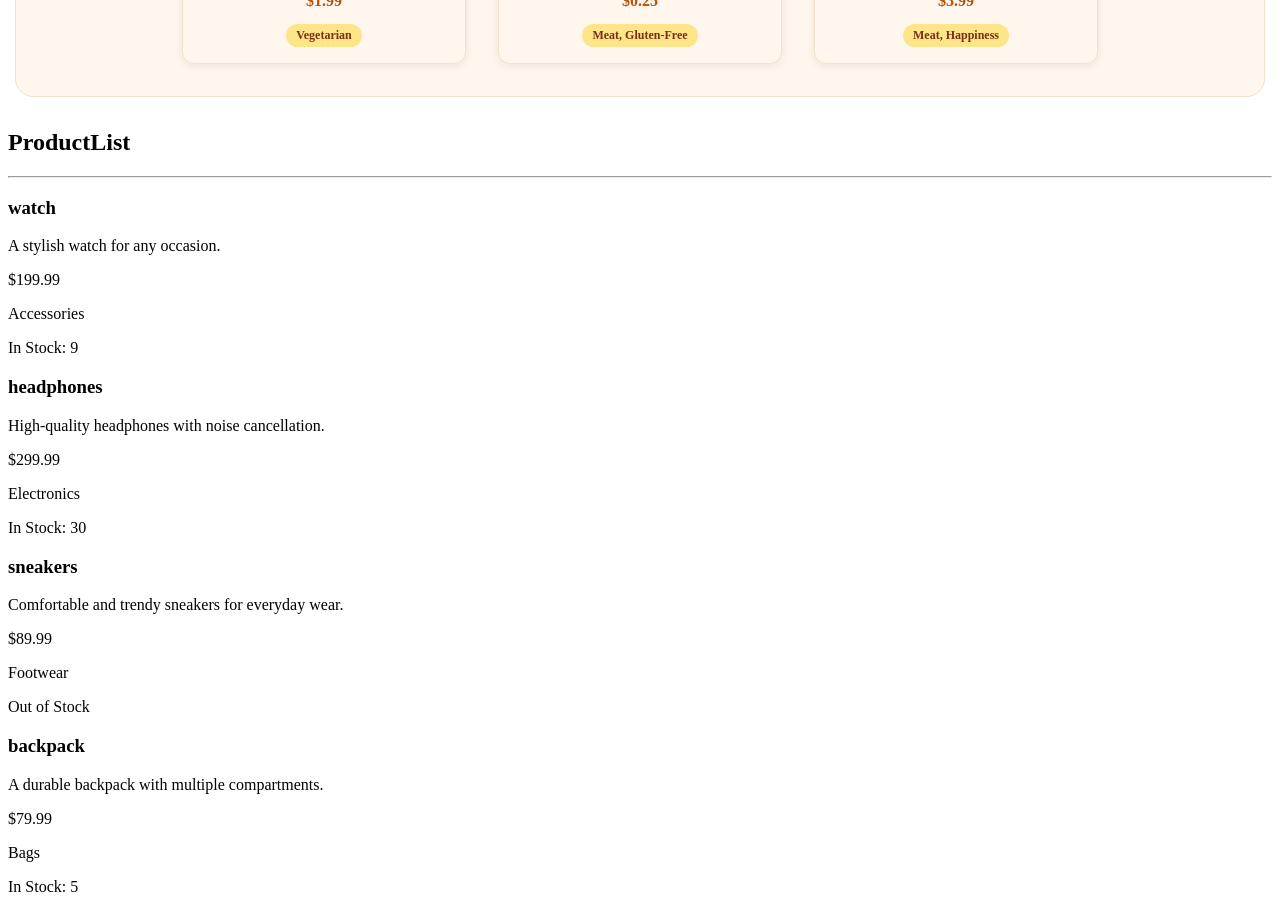
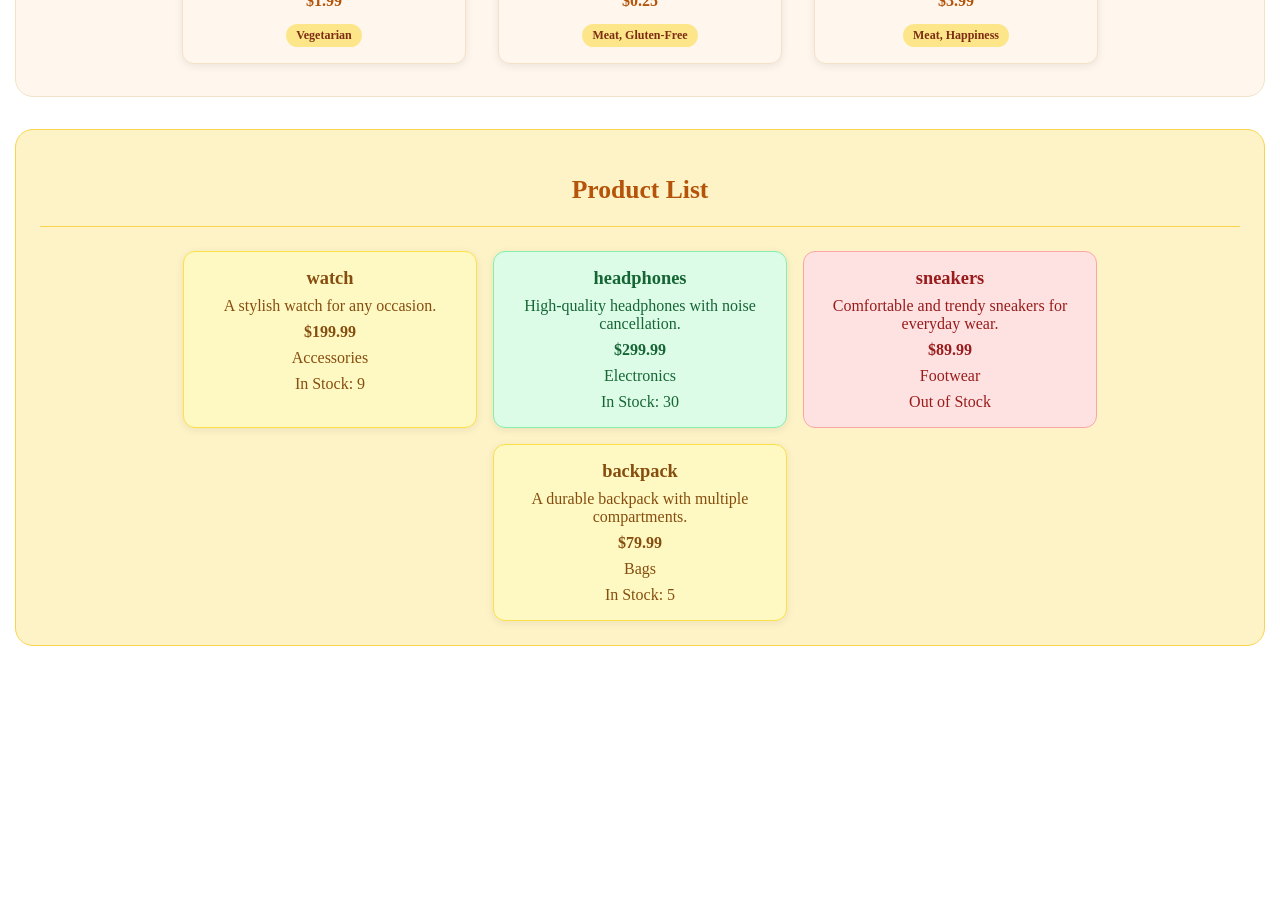
Before and after one commit to gwhtlock6786/React-Project-Practice, a React (Vite) app in the folder Week-1/Day-42/Lecture-Activities/food-store-app/: page / in a window 1280 px wide. Shown: the part 1420-2332 px from the top of the page. After the commit the page ends 2098 px from the top, so only its background shows below. Built offline with nearby package versions, Linux system fonts and the light colour scheme.

Commit message:
style: add product inventory section styling with stock status styling

```diff
--- /dev/null
+++ b/Week-1/Day-42/Lecture-Activities/food-store-app/src/components/Products/ProductCard/ProductCard.css
@@ -0,0 +1,73 @@
+.product-card {
+  width: 260px;
+
+  display: flex;
+  flex-direction: column;
+  gap: 8px;
+
+  padding: 16px;
+  border-radius: 12px;
+
+  text-align: center;
+
+  box-shadow: 0 2px 8px rgba(0, 0, 0, 0.08);
+
+  transition:
+    transform 0.2s ease,
+    box-shadow 0.2s ease;
+}
+
+.product-card:hover {
+  transform: translateY(-4px);
+  box-shadow: 0 8px 16px rgba(0, 0, 0, 0.12);
+}
+
+.product-card h3 {
+  margin: 0;
+  font-size: 1.15rem;
+}
+
+.product-card p {
+  margin: 0;
+}
+
+.product-card p:nth-of-type(2) {
+  font-weight: 600;
+  font-size: 1rem;
+}
+
+/* In Stock */
+.product-card.in-stock {
+  background-color: #dcfce7;
+  border: 1px solid #86efac;
+  color: #166534;
+}
+
+/* Low Stock */
+.product-card.low-stock {
+  background-color: #fef9c3;
+  border: 1px solid #fde047;
+  color: #854d0e;
+}
+
+/* Out of Stock */
+.product-card.out-of-stock {
+  background-color: #fee2e2;
+  border: 1px solid #fca5a5;
+  color: #991b1b;
+  animation: out-of-stock-pulse 2s infinite;
+}
+
+@keyframes out-of-stock-pulse {
+  0% {
+    box-shadow: 0 0 0 0 rgba(220, 38, 38, 0.5);
+  }
+
+  70% {
+    box-shadow: 0 0 0 12px rgba(220, 38, 38, 0);
+  }
+
+  100% {
+    box-shadow: 0 0 0 0 rgba(220, 38, 38, 0);
+  }
+}
--- a/Week-1/Day-42/Lecture-Activities/food-store-app/src/components/Products/ProductCard/ProductCard.jsx
+++ b/Week-1/Day-42/Lecture-Activities/food-store-app/src/components/Products/ProductCard/ProductCard.jsx
@@ -1,3 +1,4 @@
+import "./ProductCard.css"
 
 const ProductCard = ({ product }) => {
 
@@ -10,7 +11,7 @@ const ProductCard = ({ product }) => {
 
   return (
 
-    <div className={getStockStatus(stock)}>
+    <div className={`${getStockStatus(stock)}`}>
       <h3>{name}</h3>
       <p>{description}</p>
         <p>${price.toFixed(2)}</p>
--- /dev/null
+++ b/Week-1/Day-42/Lecture-Activities/food-store-app/src/components/Products/ProductList/ProductList.css
@@ -0,0 +1,29 @@
+.product-list {
+  text-align: center;
+  background-color: #fef3c7; /* light warm tone */
+  border-radius: 18px;
+  border: 1px solid #fcd34d;
+  max-width: 1200px;
+  padding: 1.5rem;
+  margin: 2rem auto;
+}
+
+.product-list h2 {
+  margin-bottom: 0.5 rem;
+  color: #b45309; /* warm amber accent */
+  font-size: 1.6rem;
+}
+
+.product-list hr {
+  margin-bottom: 1.5rem;
+  border: none;
+  height: 1px;
+  background-color: #fcd34d;
+}
+
+.product-grid {
+  display: flex;
+  flex-wrap: wrap;
+  gap: 16px;
+  justify-content: center;
+}
--- a/Week-1/Day-42/Lecture-Activities/food-store-app/src/components/Products/ProductList/ProductList.jsx
+++ b/Week-1/Day-42/Lecture-Activities/food-store-app/src/components/Products/ProductList/ProductList.jsx
@@ -1,10 +1,11 @@
 
 import ProductCard from "../ProductCard/ProductCard"
+import './ProductList.css'
 
 const ProductList = ({ products }) => {
   return (
     <section className="product-list">
-      <h2>ProductList</h2>
+      <h2>Product List</h2>
       <hr />
          <div className="product-grid">
             {products.map((product)=> (<ProductCard key={product.id} product={product} />))}
```
